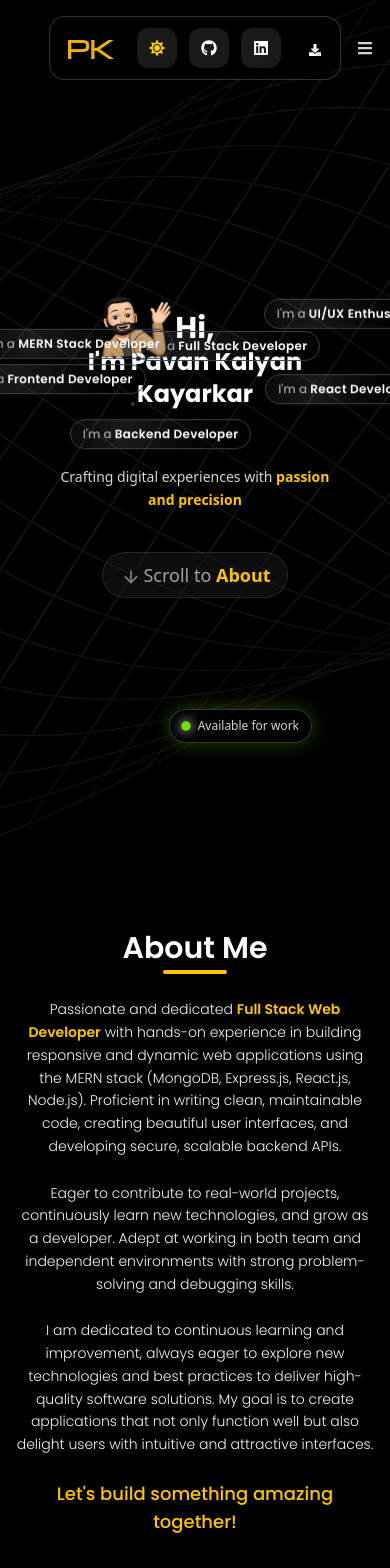
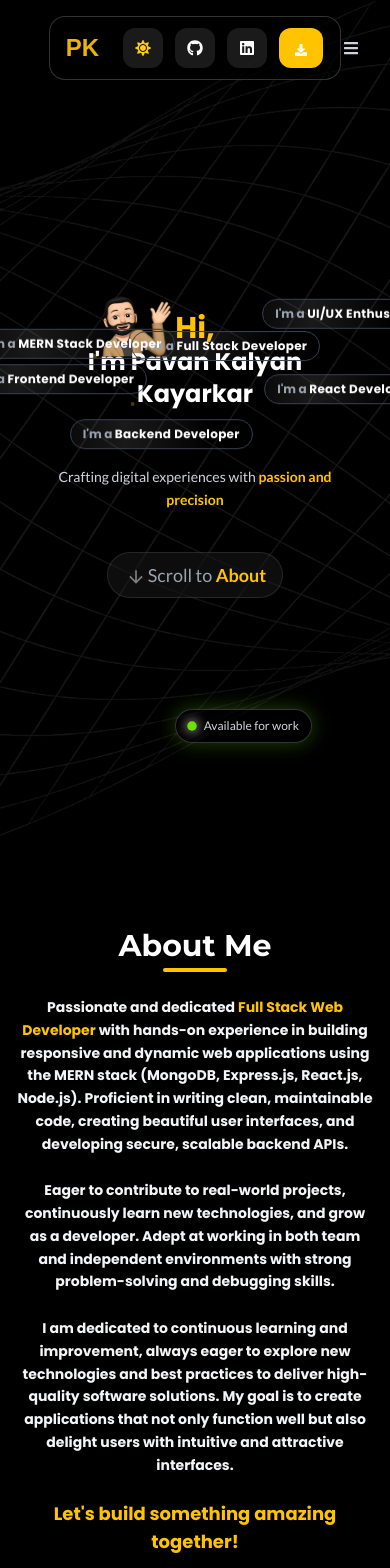
Before and after one commit to kayarkar007/PavanKalyan_Portfolio, a React (Vite) app: page / in a window 390 px wide. Shown: the top 1568 px of the page. Built offline with nearby package versions, Linux system fonts and the light colour scheme.

Commit message:
updated typography for best visual appel

```diff
--- a/src/components/Footer.jsx
+++ b/src/components/Footer.jsx
@@ -33,7 +33,9 @@ const Footer = () => {
       }`}
       style={{
         boxShadow:
-          theme === "dark" ? "0 -2px 32px 0 #0008" : "0 -2px 32px 0 #ffc30022",
+          theme === "dark"
+            ? "0 -2px 32px 0 #0008"
+            : "0 -2px 32px 0 rgba(255, 195, 0, 0.13)",
       }}
     >
       {/* Animated SVG Wave Top Border */}
@@ -84,7 +86,7 @@ const Footer = () => {
           >
             Designed & built with{" "}
             <FaHeart className="inline text-red-500 mx-1 animate-pulse" /> by{" "}
-            <span className="text-[#ffc300] font-semibold">
+            <span className="text-brand-yellow font-michroma">
               Pavan Kalyan Kayarkar
             </span>
           </p>
@@ -107,8 +109,8 @@ const Footer = () => {
               rel="noopener noreferrer"
               className={`group relative transition-colors duration-200 ${
                 theme === "dark"
-                  ? "text-gray-400 hover:text-[#ffc300]"
-                  : "text-gray-700 hover:text-[#ffc300]"
+                  ? "text-gray-400 hover:text-brand-yellow"
+                  : "text-gray-700 hover:text-brand-yellow"
               }`}
               aria-label={name}
               whileHover={{ scale: 1.2, rotate: -8 }}
--- a/src/index.css
+++ b/src/index.css
@@ -1,4 +1,4 @@
-@import url('https://fonts.googleapis.com/css2?family=Michroma&family=Poppins:ital,wght@0,100;0,200;0,300;0,400;0,500;0,600;0,700;0,800;0,900;1,100;1,200;1,300;1,400;1,500;1,600;1,700;1,800;1,900&display=swap');
+@import url("https://fonts.googleapis.com/css2?family=Lato:wght@400;700&family=Montserrat:wght@700&family=Poppins:wght@700&display=swap");
 
 /*
   The following Tailwind directives require your build tool to process this file with Tailwind CSS.
@@ -14,388 +14,24 @@ html {
   scrollbar-width: none;
 }
 
-
-
 * {
   margin: 0;
   padding: 0;
 }
 
-/* @media (min-width: 0px) and (max-width: 320px) {
-  #NavBar {
-    max-width: 85vw;
-    height: 2.8rem;
-    top: 2rem;
-    left: 50%;
-    transform: translateX(-50%);
-    right: auto;
+body {
+  font-family: "Lato", sans-serif;
+}
 
-  }
+h1,
+h2,
+h3,
+h4,
+h5,
+h6 {
+  font-family: "Montserrat", sans-serif;
+}
 
-  #NavInner {
-    width: 100%;
-    height: 100%;
-
-
-  }
-
-  .NavInnerInner {
-    width: 100%;
-
-    display: flex;
-    justify-content: start;
-    align-items: center;
-  }
-
-  .Logo {
-    font-size: .8rem;
-    margin-right: .5rem;
-  }
-
-  .ThemeButton {
-    font-size: .7rem;
-    margin: 0 .5rem;
-    padding: .3rem .5rem;
-
-  }
-
-  .ResumeButton {
-    font-size: .5rem;
-    padding: .3rem 1rem;
-
-  }
-
-  .BurgerMenu {
-    font-size: .5rem;
-    margin: 0 .5rem;
-    color: #ffc300;
-
-  }
-
-
-
-
-  .bounce {
-    padding: .2rem .5rem;
-  }
-
-  #text {
-    font-size: 8px;
-    padding: 0;
-  }
-
-  .open_for_work {
-    bottom: 7.5rem;
-    left: 0;
-    right: 0;
-    margin: auto;
-    width: 9rem;
-    height: auto;
-    font-size: xx-small;
-  }
-
-
-
-  .MainText {
-    font-size: 2rem;
-    z-index: 1;
-  }
-
-  .HiText {
-    font-size: 1.5rem;
-  }
-
-  #Character {
-    max-width: 8rem;
-    top: 0rem;
-    left: 0rem;
-
-  }
-
-  .React {
-    bottom: 4rem;
-    right: 2rem;
-  }
-
-  .Backend {
-    bottom: 3rem;
-    left: 2rem;
-  }
-
-  .Frontend {
-    bottom: 11rem;
-    left: 10rem;
-  }
-
-  .FullStack {
-    top: 9rem;
-    right: 1.5rem;
-  }
-
-  .UI {
-    top: 13rem;
-  }
-
-
-
-  .TimeLine {
-    width: auto;
-    opacity: 100;
-    margin-bottom: 4rem;
-    ;
-
-  }
-
-  .TimeLineBox {
-    width: 100vw;
-    padding: 0;
-  }
-
-  .TimeLinePosition {
-    display: flex;
-    justify-content: center;
-    text-align: center;
-    gap: 1;
-  }
-
-  .TimeLineTitle {
-    font-size: 1rem;
-  }
-
-  .TimeLineYear {
-    font-size: 0.8rem;
-  }
-
-  #timeline {
-    width: 70%;
-    margin: auto;
-    padding: auto;
-  }
-
-  .TimeLineDis {
-    font-size: 0.7rem;
-    text-align: center;
-  }
-
-  .Right {
-    display: flex;
-    flex-direction: column;
-  }
-
-  .TimeLineBox {
-    padding: 0 1rem;
-  }
-
-  .Left {
-    display: flex;
-    flex-direction: column;
-  }
-
-  .JourneyMain {
-    width: 100vw;
-    margin: auto;
-  }
-
-  .WhyJourney {
-    font-size: 14px;
-  }
-
-  .WhyJourney p:nth-child(3) {
-    font-size: 20px;
-  }
-
-
-  .projectDis {
-    font-size: 14px;
-
-  }
-
-  .ProjectTitle {
-    font-size: 1.1rem;
-  }
-} */
-
-
-
-/* @media (min-width: 321px) {
-  #NavBar {
-    max-width: 85vw;
-    height: 2.8rem;
-    top: 2rem;
-    left: 50%;
-    transform: translateX(-50%);
-    right: auto;
-  }
-
-  #NavInner {
-    width: 100%;
-    height: 100%;
-  }
-
-  .NavInnerInner {
-    width: 100%;
-    display: flex;
-    justify-content: start;
-    align-items: center;
-  }
-
-  .Logo {
-    font-size: .8rem;
-    margin-right: .5rem;
-  }
-
-  .ThemeButton {
-    font-size: .7rem;
-    margin: 0 .5rem;
-    padding: .3rem .5rem;
-  }
-
-  .ResumeButton {
-    font-size: .5rem;
-    padding: .3rem 1rem;
-  }
-
-  .BurgerMenu {
-    font-size: .5rem;
-    margin: 0 .5rem;
-    color: #ffc300;
-
-  }
-
-  .bounce {
-    padding: .2rem .5rem;
-  }
-
-  #text {
-    font-size: 10px;
-    padding: 0;
-  }
-
-  .open_for_work {
-    bottom: 7.5rem;
-    left: 0;
-    right: 0;
-    margin: auto;
-    width: 9rem;
-    height: auto;
-    font-size: xx-small;
-  }
-
-  .ScrollTo {
-    display: none;
-  }
-
-  .MainText {
-    font-size: 2rem;
-    z-index: 1;
-  }
-
-  .HiText {
-    font-size: 1.5rem;
-  }
-
-  #Character {
-    max-width: 8rem;
-    top: 12.9rem;
-    left: 11rem;
-    transform: scaleX(-1);
-  }
-
-  .React {
-    bottom: 4rem;
-    right: 2rem;
-  }
-
-  .Backend {
-    bottom: 3rem;
-    left: 2rem;
-  }
-
-  .Frontend {
-    bottom: 11rem;
-    left: 10rem;
-  }
-
-  .FullStack {
-    top: 9rem;
-    right: 1.5rem;
-  }
-
-  .UI {
-    top: 13rem;
-  }
-
-
-  .TimeLine {
-    width: auto;
-    opacity: 100;
-    margin-bottom: 4rem;
-    ;
-  }
-
-  .TimeLineBox {
-    width: 100vw;
-    padding: 0;
-  }
-
-  .TimeLinePosition {
-    display: flex;
-    justify-content: center;
-    text-align: center;
-    gap: 1;
-  }
-
-  .TimeLineTitle {
-    font-size: 1rem;
-  }
-
-  .TimeLineYear {
-    font-size: 0.8rem;
-  }
-
-  #timeline {
-    width: 70%;
-    margin: auto;
-    padding: auto;
-  }
-
-  .TimeLineDis {
-    font-size: 0.7rem;
-    text-align: center;
-  }
-
-  .Right {
-    display: flex;
-    flex-direction: column;
-  }
-
-  .TimeLineBox {
-    padding: 0 1rem;
-  }
-
-  .Left {
-    display: flex;
-    flex-direction: column;
-  }
-
-  .JourneyMain {
-    width: 100vw;
-    margin: auto;
-  }
-
-  .WhyJourney {
-    font-size: 14px;
-  }
-
-  .WhyJourney p:nth-child(3) {
-    font-size: 20px;
-  }
-
-  .projectDis {
-    font-size: 14px;
-  }
-
-  .ProjectTitle {
-    font-size: 1.1rem;
-  }
-} */
+.name-heading {
+  font-family: "Poppins", sans-serif;
+}
--- a/src/pages/Home.jsx
+++ b/src/pages/Home.jsx
@@ -161,7 +161,7 @@ const Home = () => {
         <div className="flex flex-col items-center gap-4 sm:gap-6 md:gap-8 max-w-6xl mx-auto w-full">
           {/* Character Image + Name */}
           <div className="flex flex-col items-center w-full">
-            <h1 className="relative font-poppins font-bold leading-tight text-2xl xs:text-3xl sm:text-4xl md:text-5xl lg:text-6xl xl:text-7xl 2xl:text-8xl z-10 w-full">
+            <h1 className="name-heading relative font-poppins font-bold leading-tight text-2xl xs:text-3xl sm:text-4xl md:text-5xl lg:text-6xl xl:text-7xl 2xl:text-8xl z-10 w-full">
               <FloatingTag
                 text="I'm a"
                 highlight="React Developer"
--- a/tailwind.config.js
+++ b/tailwind.config.js
@@ -4,14 +4,21 @@ export default {
 
   theme: {
     extend: {
+      colors: {
+        brand: {
+          yellow: "#ffc300",
+          light: "#ffcf33",
+          dark: "#e6b000",
+        },
+      },
       fontFamily: {
         michroma: ["Michroma", "sans-serif"],
         poppins: ["Poppins", "sans-serif"],
       },
       screens: {
         // Custom responsive breakpoints for small devices
-        max320:  "320px" ,
-        max375: "374px"
+        max320: "320px",
+        max375: "374px",
       },
     },
   },
```
